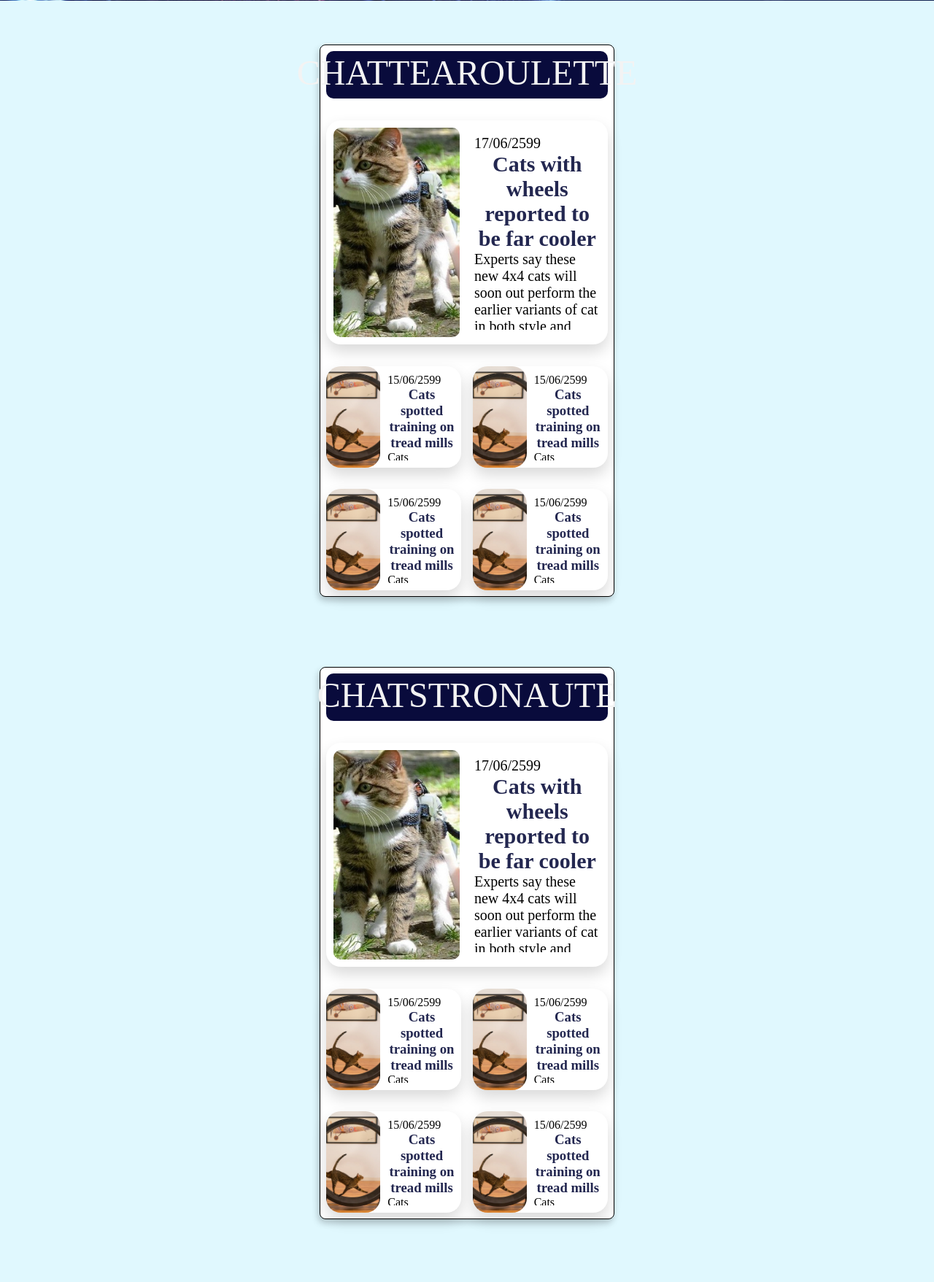
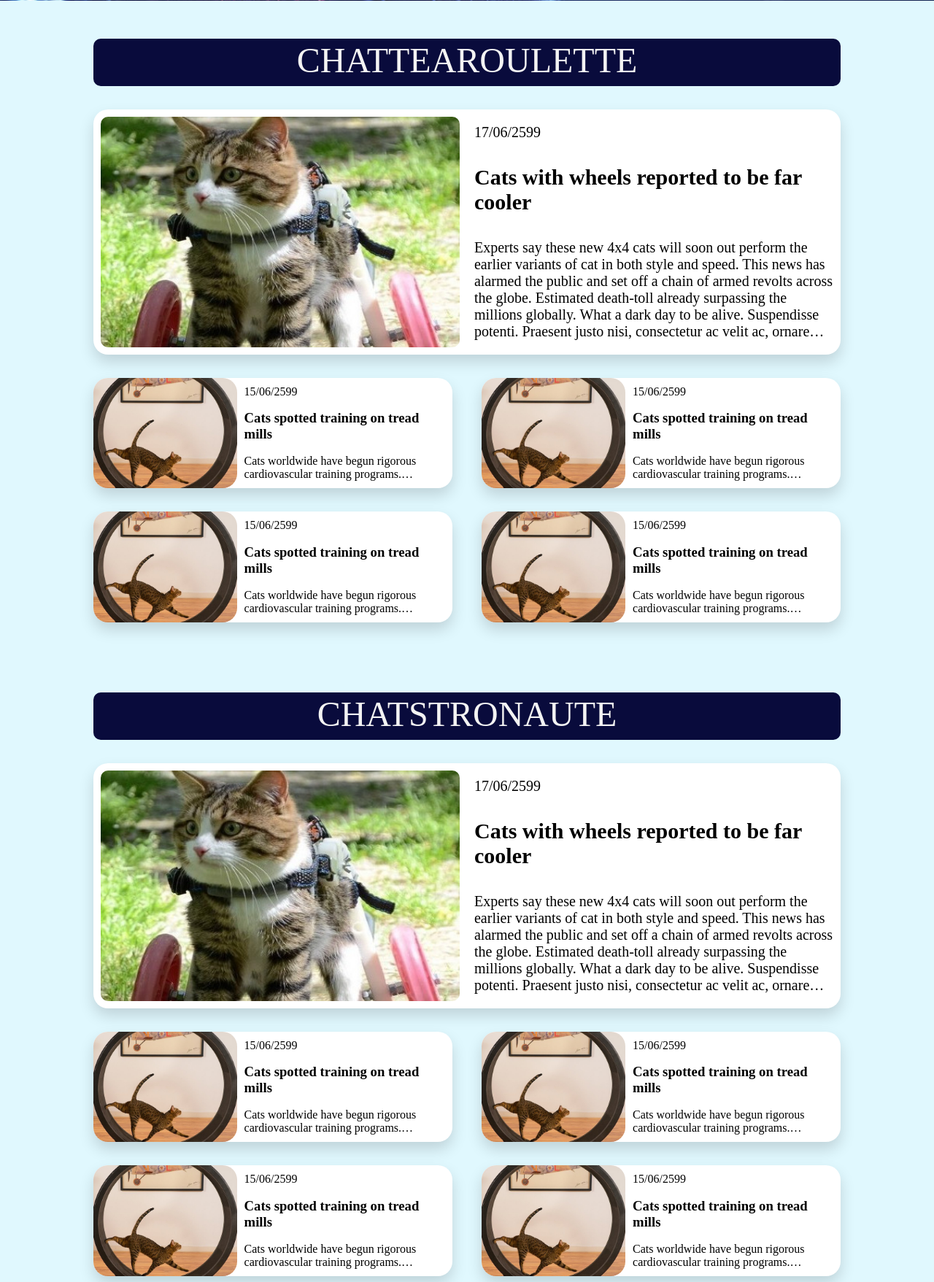
Before and after one commit to APauquin/wild-project-catWatch, a PHP site: page / in a window 1280 px wide. Shown: the part 475-2232 px from the top of the page at 73% size. Run offline with PHP 8.4, Linux system fonts and the light colour scheme; some web fonts are replaced.

Commit message:
fixed merge conflicts

```diff
--- a/articles.php
+++ b/articles.php
@@ -11,8 +11,8 @@
     <title>Cat Watch</title>
 </head>
 <body>
-    <!-- article list -->
-    </section>
+
+    <section class="sectionArticles">
 
         <section class="last-posts" id="last-posts">
             <h2>Our latest posts</h2>
@@ -22,7 +22,7 @@
 
                 <ul>
 
-                            <h3>Merlin:</h3>
+                            <h3 class="articlesH3">Merlin:</h3>
                             <p>
                                 Lorem ipsum dolor sit amet, consectetur adipisci elit, sed eiusmod tempor incidunt ut labore et dolore magna aliqua. Ut enim ad minim veniam, quis nostrum exercitationem ullam corporis suscipit laboriosam, nisi ut aliquid ex ea commodi consequatur. Quis aute iure reprehenderit in voluptate velit esse cillum dolore eu fugiat nulla pariatur.
                             </p>
--- a/assets-css/styleArticles.css
+++ b/assets-css/styleArticles.css
@@ -10,19 +10,19 @@
 
 
 /* section */
-  section {
+section.sectionArticles {
   padding: 0.5rem;
   margin: 0 auto 2rem;
   max-width: 65ch;
 }
-  section h3{
+
+section.last-posts h3 {
   text-align: center;
   font-weight: bold;
   color: #232750;
-
 }
 
-  section > article {
+section.last-posts > article {
   display: inline-block;
   padding: 0.5rem;
   border-radius: 0.5rem;
@@ -56,6 +56,7 @@
 section.last-posts h2 {
   grid-column: 1 / -1;
 }
+
 img.robot {
   width: 10%;
   height: auto;
--- a/assets-css/styleSection.css
+++ b/assets-css/styleSection.css
@@ -4,7 +4,7 @@
     border-width: 1px;
 }
 
-section {
+section.indexSection {
     display: flex;
     flex-direction: column;
     margin: 0 0 2rem 0;
--- a/index.php
+++ b/index.php
@@ -24,7 +24,7 @@
     <!-- nav bar ends here-->
     <?php include("./assets-php/mainImgIndex.php"); ?>
     <!-- article list -->
-    <section>
+    <section class="indexSection">
 
         <!-- Chaturbate -->
 
```
Lines whose indentation alone changed are shown as unchanged.
